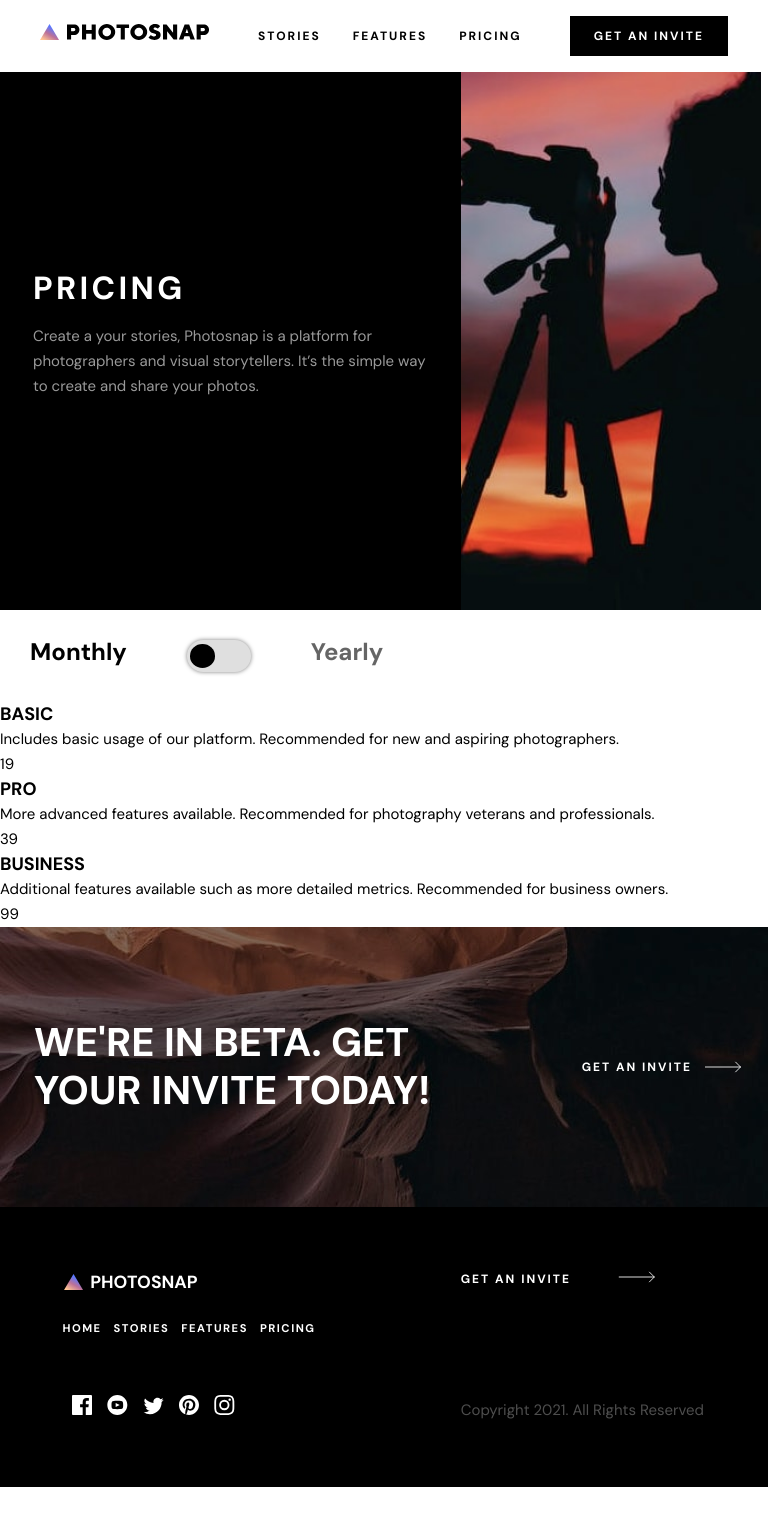
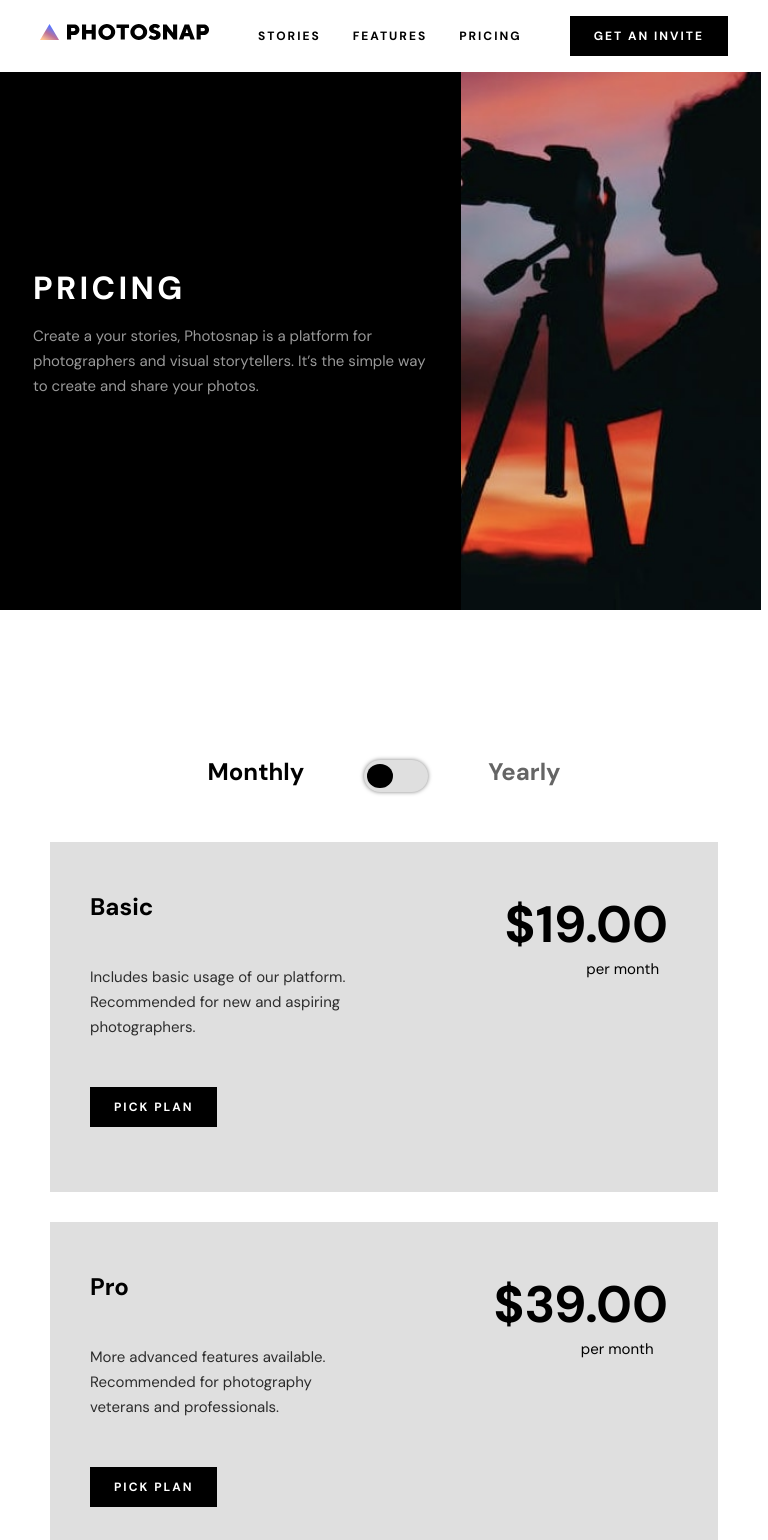
Before and after one commit to demahom18/photosnap-siteweb, a Vue app: page /pricing in a window 768 px wide. Shown: the top 1540 px of the page. Before the commit the page ends 1487 px from the top, so only its background shows below. Built offline with nearby package versions, Linux system fonts and the light colour scheme.

Commit message:
pricing oprions done full responsive

```diff
--- a/src/components/NavBar.vue
+++ b/src/components/NavBar.vue
@@ -115,7 +115,7 @@ nav{
   }
 }
 @media only screen and (max-width:690px) {
-  .btn-black {
+  nav .btn-black {
     opacity:0;
     width:0px;
     height:0;
--- a/src/components/PlanOption.vue
+++ b/src/components/PlanOption.vue
@@ -1,4 +1,5 @@
 <template>
+  <div class="plan-options">
     <div class="frequency">
       <span :class="{ bold: !isYearly }">Monthly</span>
       <Switcher @switched="getCheckValue"/>
@@ -8,13 +9,17 @@
     <div class="plans">
       <div class="option" v-for="plan in plans">
         <h3>{{ plan[0] }}</h3>
-      <p>{{ plan[1].description }}</p>
-      <span v-if="!isYearly" class="price">
-        {{ plan[1].price.monthly }}
-      </span>
-      <span v-else class="price">
-        {{ plan[1].price.yearly }}
-      </span>
+        <span class="description">{{ plan[1].description }}</span>
+        <p v-if="!isYearly">
+          <span  class="price">${{ plan[1].price.monthly }}.00</span>
+          <span>per month</span>
+        </p>
+        <p v-else>
+          <span  class="price">${{ plan[1].price.yearly }}.00</span>
+          <span>per year</span>
+        </p>
+        <span class="btn btn-black btn-pricing">Pick plan</span>
+      </div>
     </div>
   </div>
 </template>
@@ -35,7 +40,6 @@ export default {
 
     }
     const plans =  Object.entries(pricing)
-    console.log(typeof plans[1][1].price.monthly)
 
     return {
       plans,
@@ -45,20 +49,127 @@ export default {
   }
 }
 </script>
-<style lang="scss" scoped>
+<style lang="scss">
+@import '../assets/styles.scss';
+
+  .plan-options {
+    margin: 120px 50px;
+  }
   .frequency {
-    display: flex;
+    @include flexBox($just: center);
+    margin-bottom: 20px;
     > * {
       padding: 30px;
       display: block;
     }
-    span {
+    span:not(.slider) {
       opacity: .6;
       font-size: 1.5rem;
       font-weight: bold;
+      transition: opacity .5s;
     }
     span.bold  {
       opacity:1
     }
   }
+
+  .plans {
+    @include flexBox($just: center);
+    flex-shrink: 2;
+    gap: 30px;
+
+    .description {
+      opacity: .8;
+    }
+    .option {
+      height: 410px;
+      background: $secondary;
+      max-width: 350px;
+      flex-basis: 350px;
+      @include flexBox(column,$al:center, $just: space-around);
+      text-align: center;
+      padding: 20px;
+
+      h3 {
+        text-transform: capitalize;
+        font-size: 1.5rem
+      }
+      p {
+        @include flexBox(column);
+        gap: 20px;
+      }
+      .price {
+        font-size: 3.7rem;
+        font-weight: bold;
+      }
+    }
+
+    .btn.btn-pricing:hover {
+      background: #aaa;
+    }
+  }
+
+@media only screen and (max-width:990px) and (min-width: 690px) {
+  .plans {
+    flex-direction: column;
+    justify-content: flex-start;
+    .option {
+      text-align: left;
+      max-width: 100%;
+      position: relative;
+      > * {
+        position: absolute;
+      }
+
+      h3, .description, .btn {
+        left:40px;
+        top:15%;
+      }
+      .description {
+        top:35%;
+        max-width: 270px;
+      }
+
+      .btn {
+        top: 70%;
+      }
+      span + p {
+        top: 20%;
+        right: 50px;
+
+        .price { font-size: 3.2rem;}
+
+        .price + span {
+          transform: translateX(50%)
+        }
+      }
+    }
+  }
+ }
+@media only screen and (max-width:690px) {
+  .plan-options {
+    margin: 80px 20px;
+  }
+
+  .frequency {
+    span:not(.slider) {
+      font-size: 1.3rem;
+      padding: 30px 10px
+    }
+  }
+
+  .plans {
+    flex-direction: column;
+
+    .option {
+      max-width: 100%;
+
+      .description {
+        width: min(100%, 400px)
+      }
+      .price { font-size: 3.4rem;}
+    }
+  }
+}
+
 </style>
```
Lines whose indentation alone changed are shown as unchanged.
